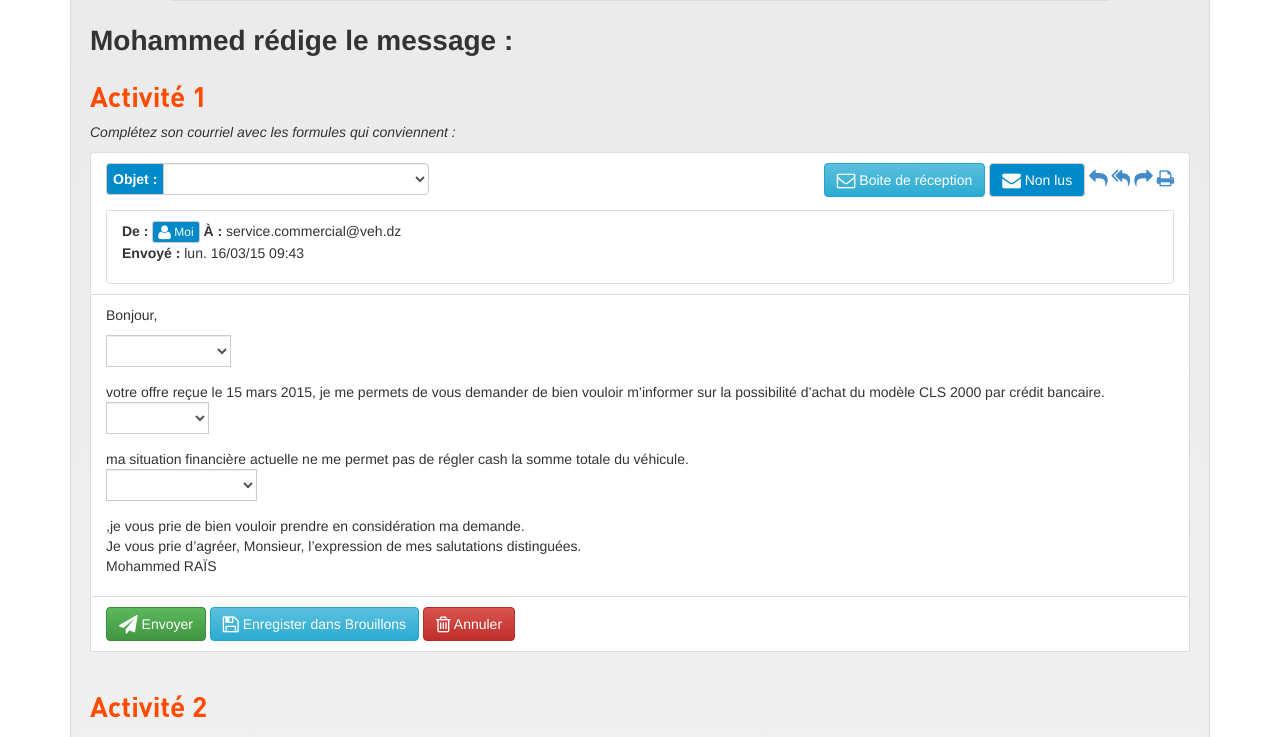
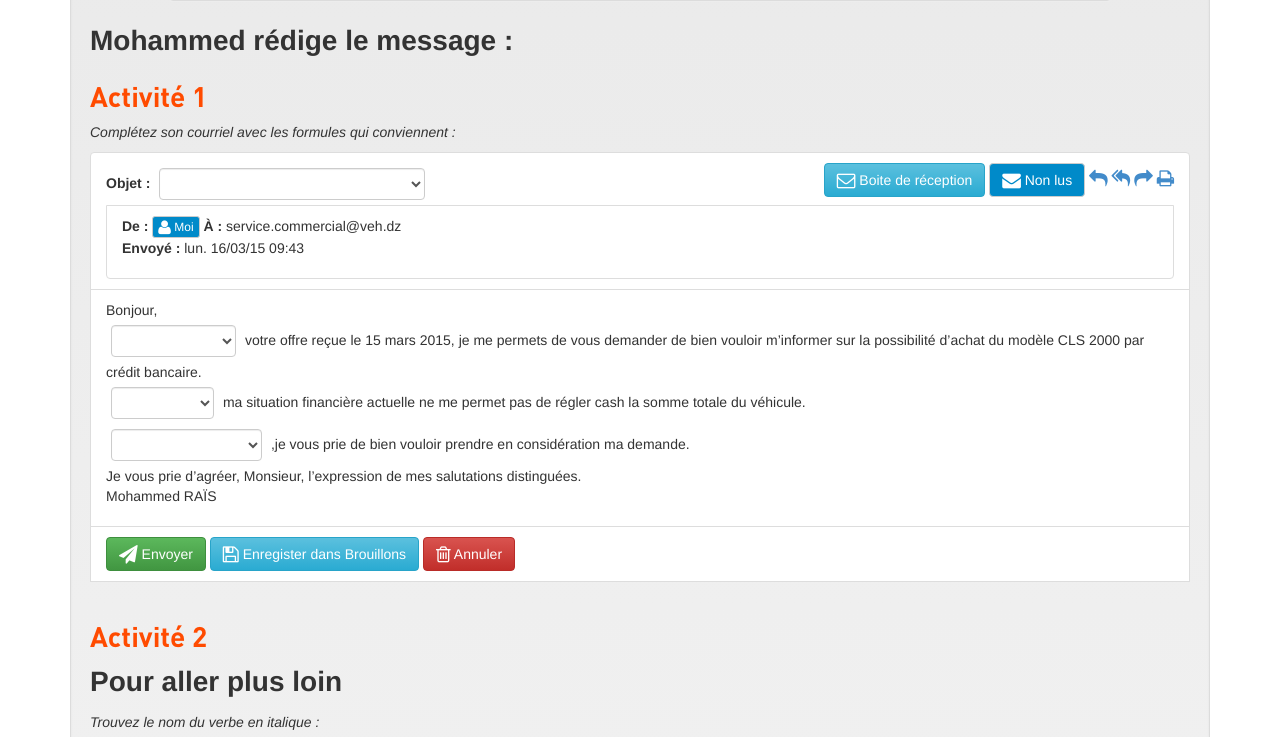
Before and after one commit to lolow63/okt-if, a PHP site: page /fiche2.php in a window 1280 px wide. Shown: the part 740-1477 px from the top of the page. Run offline with PHP 8.4, Linux system fonts and the light colour scheme.

Commit message:
Ajout d'une classe inline-form-control dans style.css pour modifier la classe bootstrap form-control

```diff
--- a/css/style.css
+++ b/css/style.css
@@ -174,6 +174,12 @@ a.continue{text-align:center;font-size:1.5em;}
 label:hover , select:hover, a :hover, .modal-title{
 	cursor: pointer;
 	}
+
+.inline-form-control{
+display:inline-block;
+width:auto;
+margin:5px;
+}
 footer .marianne img{
   width: 80px;
   margin-top:10px;
--- a/fiche2.php
+++ b/fiche2.php
@@ -82,20 +82,15 @@
 						<a href="#" title="Imprimer">
 						<i class="fa fa-print fa-lg"></i></a>
 					</div>
-					<div class="input-group">
-						<div class="form-group">
-							<div class="input-group">
-								<span class="input-group-addon label_activite"><strong>Objet :</strong></span>
-								<select name="formap" class="form-control">
+					<strong>Objet :</strong></span>
+								<select name="formap" class="form-control inline-form-control">
 									<option VALUE="f2a1q1none"> </option>
 									<option VALUE="f2a1q1sou">Souhait d'obtenir un crédit</option>
 									<option VALUE="f2a1q1vol">Volonté d'obtenir un crédit bancaire</option>
 									<option VALUE="f2a1q1dem">Demande d'obtention d'un crédit</option>
 									<option VALUE="f2a1q1pos">Possiblitité d'obtention d'un crédit</option>
 								</select>
-							</div>
-						</div>
-					</div>
+
 					<div class="list-group-item">
 						<p><strong>De :</strong>
 							<a class="btn btn-primary btn-xs" href="#" title="Répondre">
@@ -107,49 +102,37 @@
 				</div>
 				<div class="list-group-item">
 					<p>Bonjour, </br>
-					<div class="input-group">
-						<div class="form-group">
-							<div class="input-group">
-								<select name="formap" class="form-control">
+
+								<select name="formap" class="form-control inline-form-control">
 									<option VALUE="f2a1q2none"> </option>
 									<option VALUE="f2a1q2rai">En raison de </option>
 									<option VALUE="f2a1q2sui">À la suite de </option>
 									<option VALUE="f2a1q2apr">Après </option>
 								</select>
-							</div>
-						</div>
-					</div>
+
 
 					votre offre reçue le 15 mars 2015, je me permets de vous demander de bien vouloir m’informer sur
 					la possibilité d’achat du modèle CLS 2000 par crédit bancaire.</br>
 
-					<div class="input-group">
-						<div class="form-group">
-							<div class="input-group">
-								<select name="formap" class="form-control">
+
+								<select name="formap" class="form-control inline-form-control">
 									<option VALUE="f2a1q3none"> </option>
 									<option VALUE="f2a1q3bien">Bien que </option>
 									<option VALUE="f2a1q3tout">Toutefois </option>
 									<option VALUE="f2a1q3enef">En effet </option>
 								</select>
-							</div>
-						</div>
-					</div>
+
 
 					ma situation financière actuelle ne me permet pas de régler cash la somme totale du véhicule.</br>
 
-					<div class="input-group">
-						<div class="form-group">
-							<div class="input-group">
-								<select name="formap" class="form-control">
+
+								<select name="formap" class="form-control inline-form-control">
 									<option VALUE="f2a1q4none"> </option>
 									<option VALUE="f2a1q4par">Par ailleurs </option>
 									<option VALUE="f2a1q4fin">À la fin </option>
 									<option VALUE="f2a1q4cons">En conséquence</option>
 								</select>
-							</div>
-						</div>
-					</div>
+
 					,je vous prie de bien vouloir prendre en considération ma demande.</br>
 					Je vous prie d’agréer, Monsieur, l’expression de mes salutations distinguées.</br>
 					Mohammed RAÏS</br>
@@ -292,7 +275,7 @@
 			 <button class="btn btn-success btn-md pull-right" type="submit" hidden="hidden">
 				<i class="fa fa-check-circle"> </i> Voir le corrigé</button></br></br>
 
-				   </form>
+				   </form><!-- FIN FORMULAIRE -->
 
 
 
```
